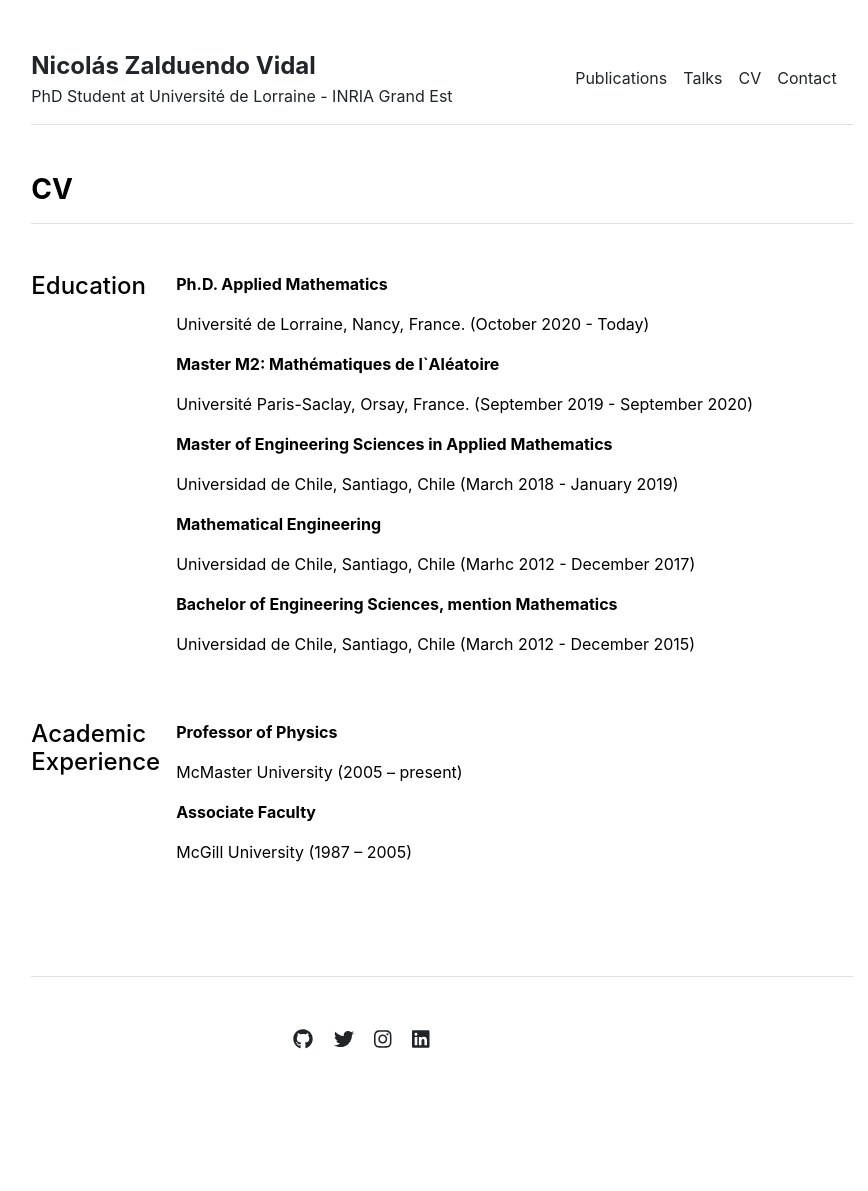
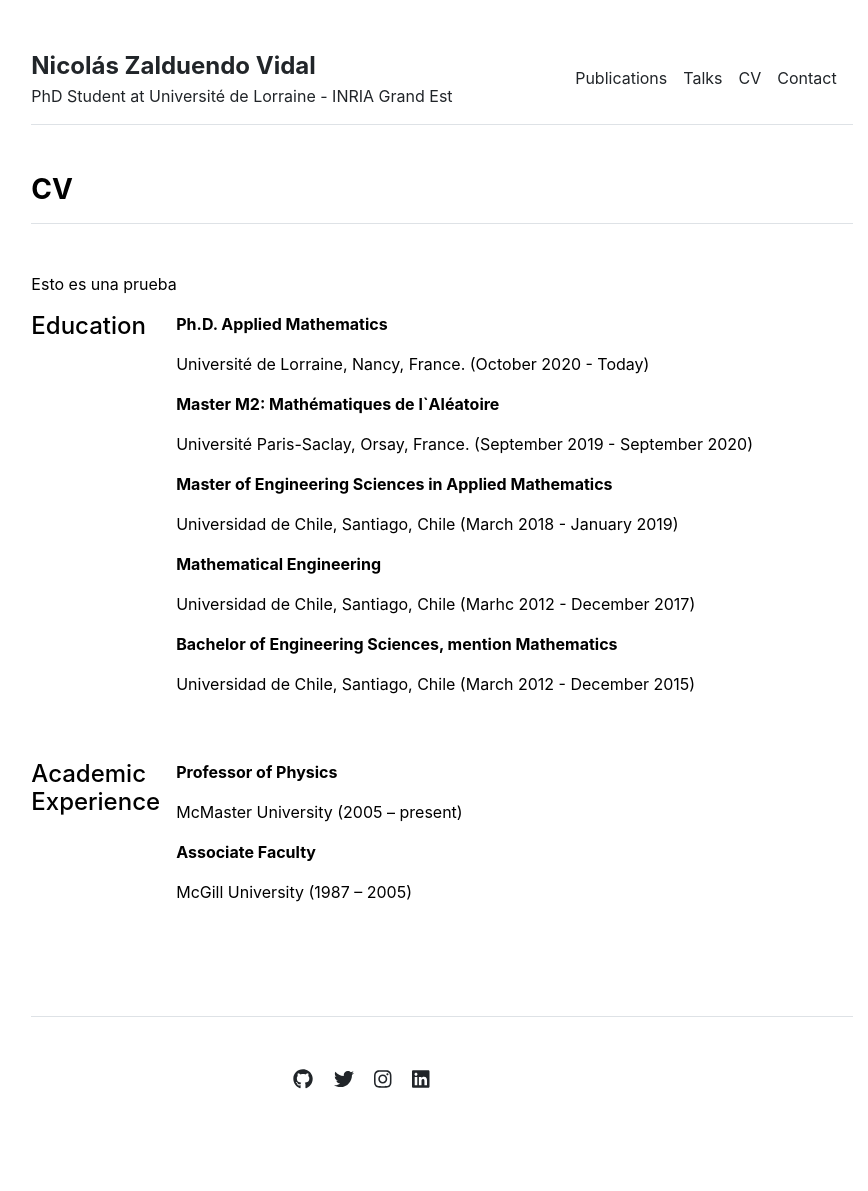
Before and after one commit to nzalduendo/nzalduendo.github.io, a Jekyll site: the page built from cv.md, in a window 1280 px wide. Shown: the whole page, without its empty margins (198-1066 px from the left). Built offline with Jekyll 4.4.1, drawn with Linux system fonts in a browser that asks for light colours; before the commit the page ends 1151 px from its top, so only the background shows below that.

Commit message:
Update cv.html

```diff
--- a/_layouts/cv.html
+++ b/_layouts/cv.html
@@ -7,6 +7,7 @@ layout: default
 <div class="row g-5 mb-5">
   <div>
     <h3 class="fw-bold border-bottom pb-3 mb-5">CV</h3>
+    <p> Esto es una prueba </p>
     <div class="row g-5 mb-5">
       <div class="col-md-2">
         <h4>Education</h4>
```
